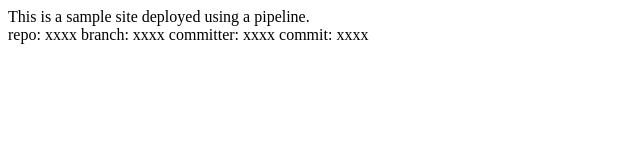
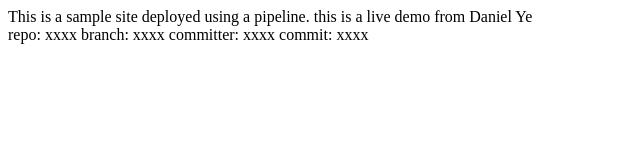
Before and after one commit to yedaniel/github_actions_contest_aac_html, a plain HTML site: page index.html in a window 1280 px wide. Shown: the whole page, without its empty margins (0-640 px from the left). Drawn offline with Linux system fonts and the light colour scheme.

Commit message:
Update index.html

```diff
--- a/index.html
+++ b/index.html
@@ -6,7 +6,7 @@
   </head>
   <body>
     <div>
-      This is a sample site deployed using a pipeline.
+      This is a sample site deployed using a pipeline. this is a live demo from Daniel Ye
     </div>
     <div>
       repo: xxxx
```
